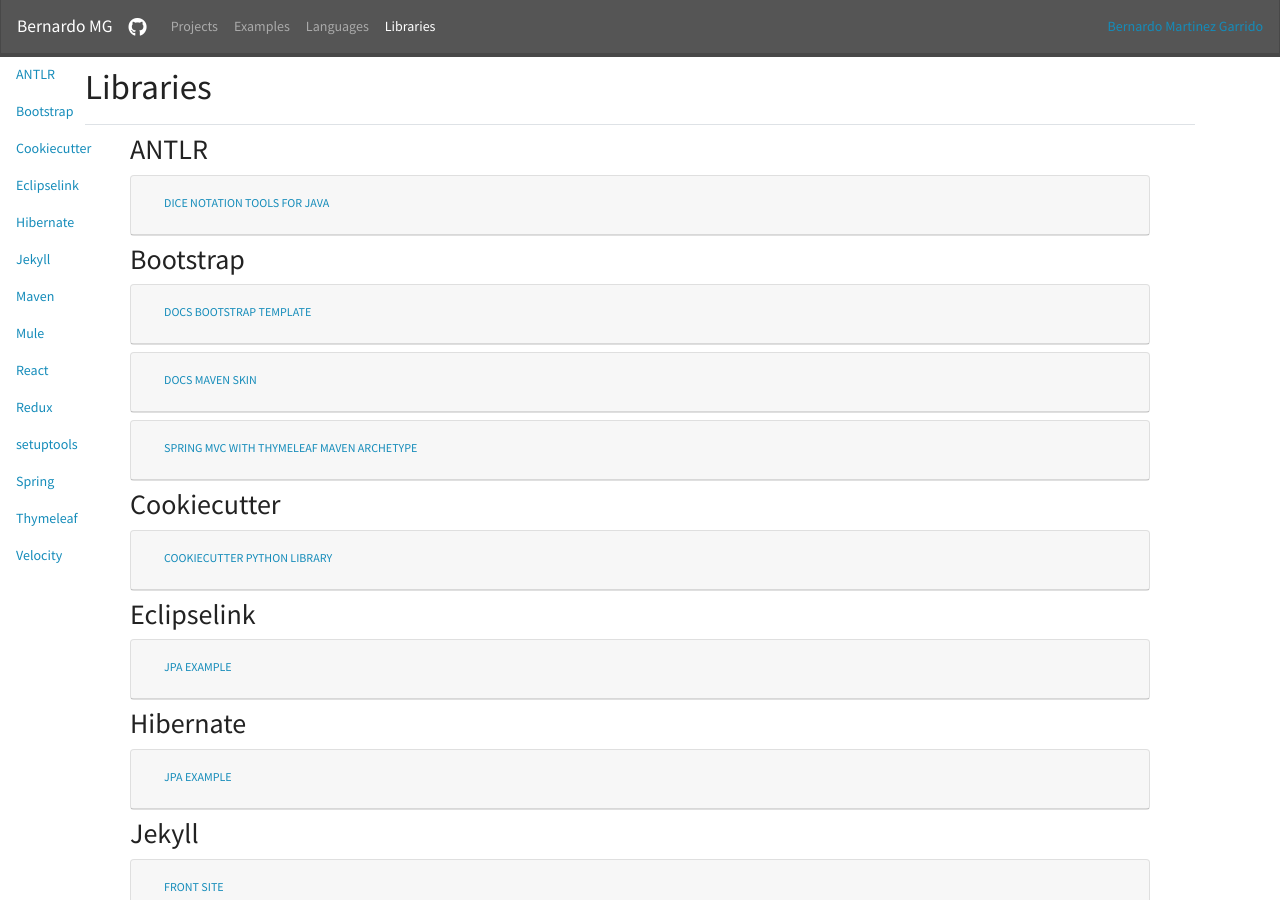
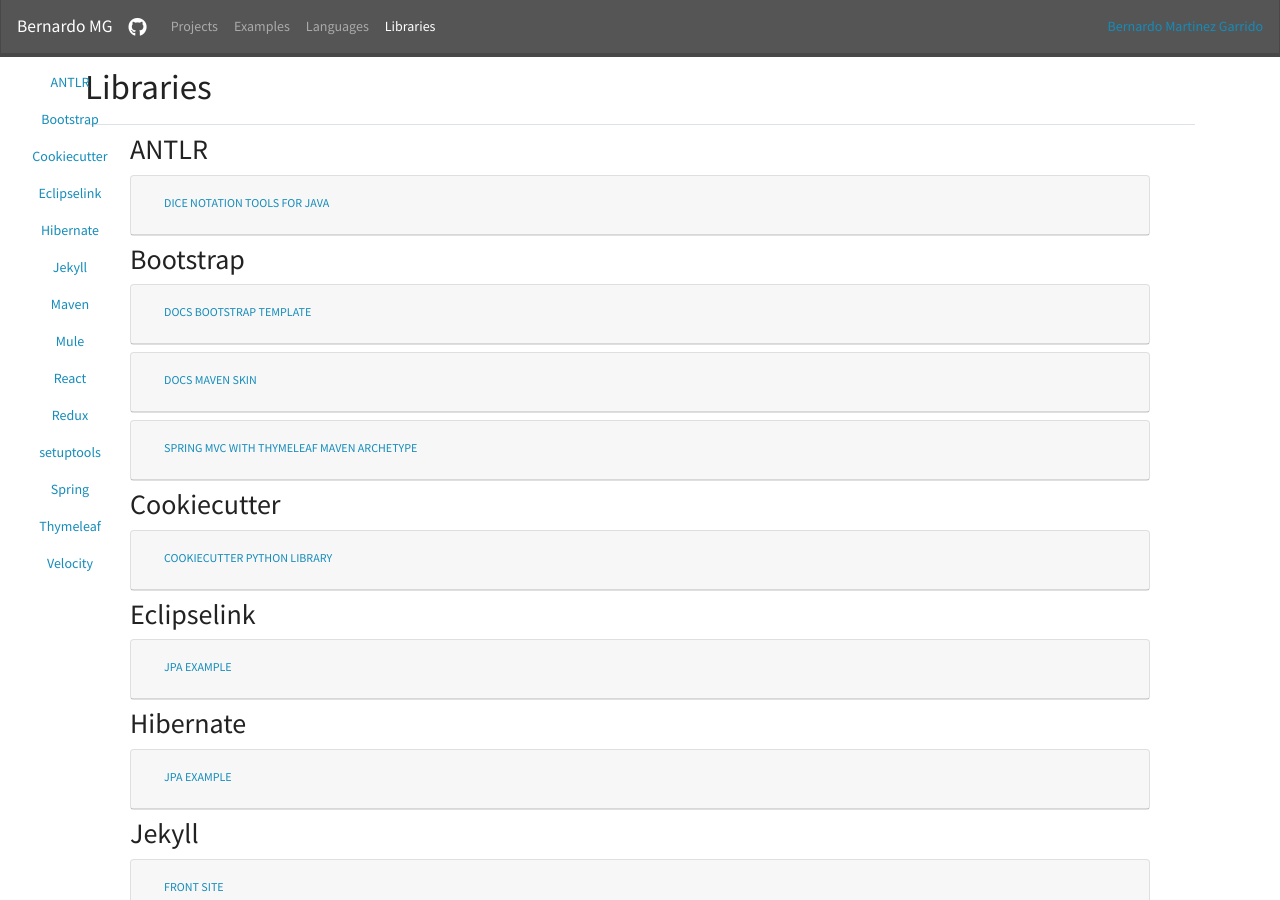
Before and after one commit to Bernardo-MG/front-site, a Jekyll site: the page built from libraries.md, in a window 1280 px wide and 900 px high. Built offline with Jekyll 4.4.1, drawn with Linux system fonts in a browser that asks for light colours; nearby versions of some CDN libraries; a script that is not in the unit is left out.

Commit message:
Added padding to side nav

```diff
--- a/_layouts/tags.html
+++ b/_layouts/tags.html
@@ -15,8 +15,8 @@ layout: page
 
 <div class="container">
    <div  class="col-2 d-none d-sm-block">
-      <nav class="sidenav">
-         <ul class="nav flex-column">
+      <nav class="sidenav pt-5">
+         <ul class="nav nav-fill flex-column pt-3">
             {%- for tag in tags -%}
             <li class="nav-item">
                <a class="nav-link" href="#{{ tag | downcase | slugize }}">{{ tag }}</a>
```
